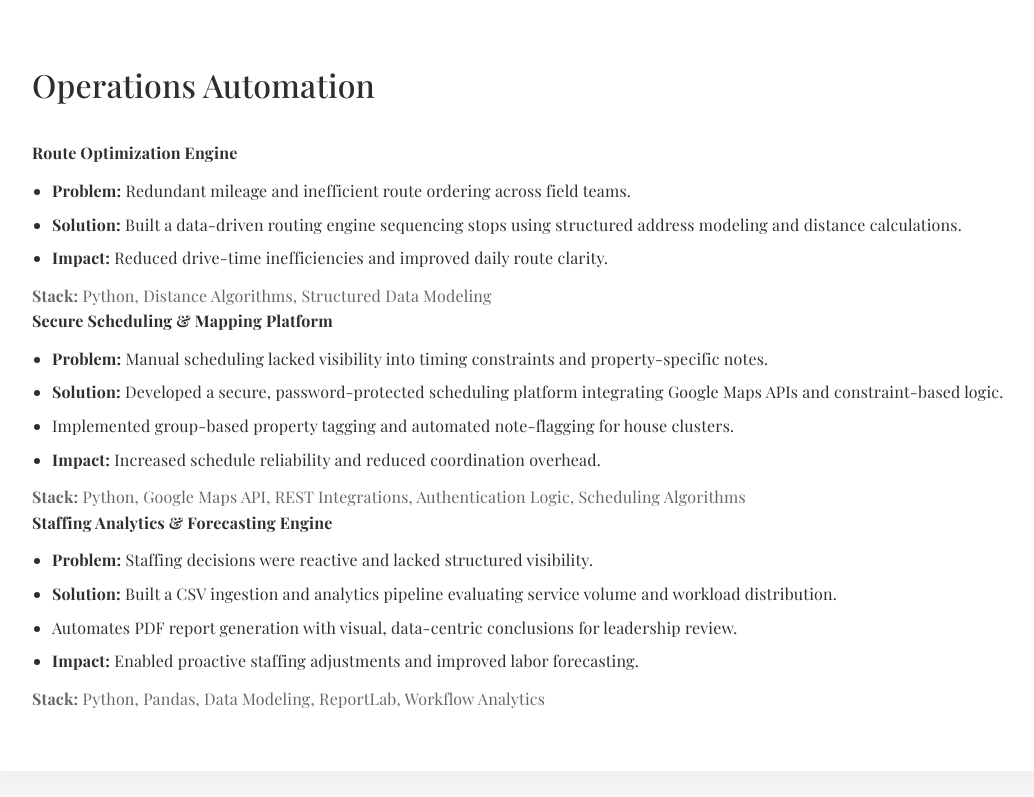
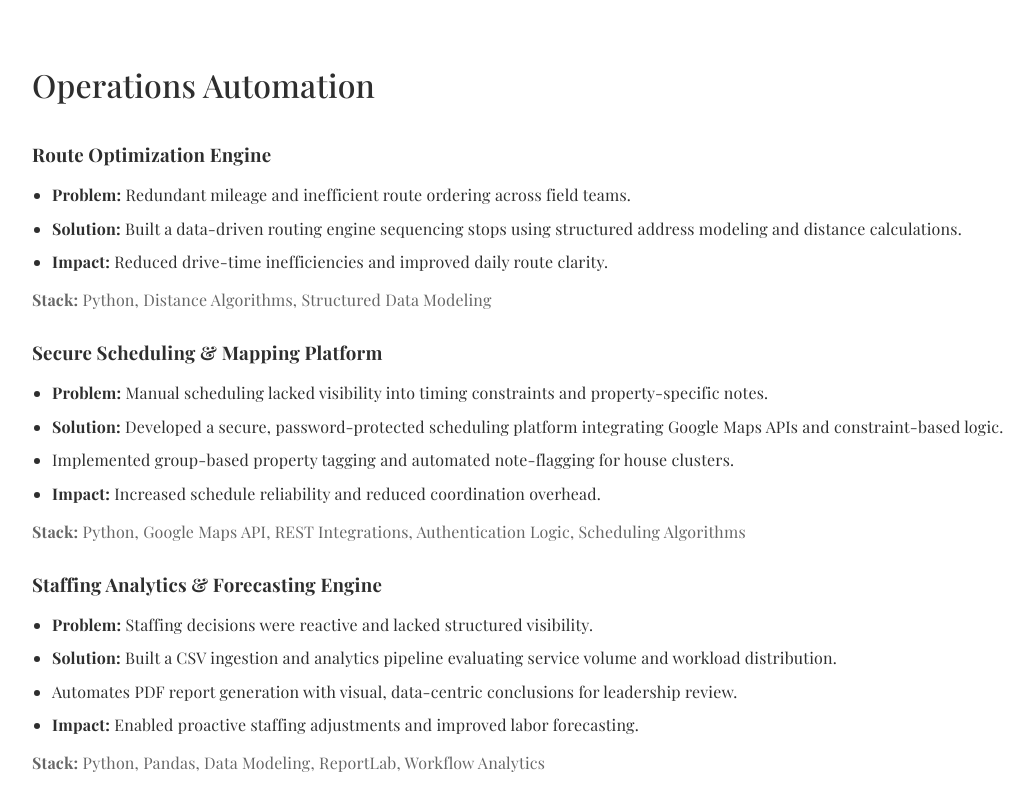
Before and after one commit to madelinegit/madelinedotcom, a React (Vite) app: page / in a window 1280 px wide. Shown: the part 543-1340 px from the top of the page, without its empty margins (98-1132 px from the left). Built offline with nearby package versions, Linux system fonts and the light colour scheme.

Commit message:
Update Home.tsx

```diff
--- a/src/pages/Home.tsx
+++ b/src/pages/Home.tsx
@@ -11,17 +11,17 @@ function Home() {
         <Section id="automation" title="Operations Automation">
 
   <div className="automation-item">
-    <h4>Route Optimization Engine</h4>
+    <h3>Route Optimization Engine</h3>
     <ul className="automation-list">
       <li><strong>Problem:</strong> Redundant mileage and inefficient route ordering across field teams.</li>
       <li><strong>Solution:</strong> Built a data-driven routing engine sequencing stops using structured address modeling and distance calculations.</li>
       <li><strong>Impact:</strong> Reduced drive-time inefficiencies and improved daily route clarity.</li>
     </ul>
     <p className="stack"><strong>Stack:</strong> Python, Distance Algorithms, Structured Data Modeling</p>
-  </div>
+  </div><br/>
 
   <div className="automation-item">
-    <h4>Secure Scheduling & Mapping Platform</h4>
+    <h3>Secure Scheduling & Mapping Platform</h3>
     <ul className="automation-list">
       <li><strong>Problem:</strong> Manual scheduling lacked visibility into timing constraints and property-specific notes.</li>
       <li><strong>Solution:</strong> Developed a secure, password-protected scheduling platform integrating Google Maps APIs and constraint-based logic.</li>
@@ -30,9 +30,9 @@ function Home() {
     </ul>
     <p className="stack"><strong>Stack:</strong> Python, Google Maps API, REST Integrations, Authentication Logic, Scheduling Algorithms</p>
   </div>
-
+<br/>
   <div className="automation-item">
-    <h4>Staffing Analytics & Forecasting Engine</h4>
+    <h3>Staffing Analytics & Forecasting Engine</h3>
     <ul className="automation-list">
       <li><strong>Problem:</strong> Staffing decisions were reactive and lacked structured visibility.</li>
       <li><strong>Solution:</strong> Built a CSV ingestion and analytics pipeline evaluating service volume and workload distribution.</li>
```
